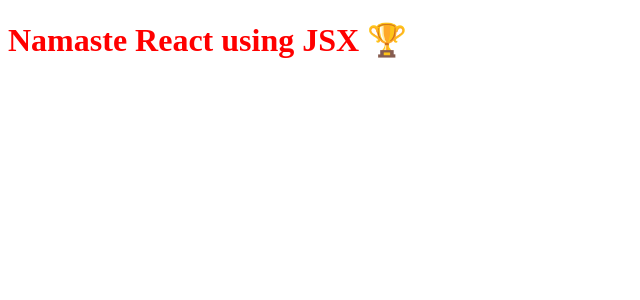
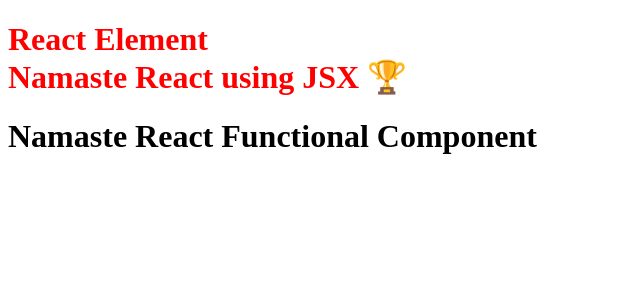
Before and after one commit to Yogesh-Krishna-Chavan/Namaste_React, a React (Vite) app: page / in a window 1280 px wide. Shown: the top 300 px of the page, without its empty margins (0-640 px from the left). Built offline with nearby package versions, Linux system fonts and the light colour scheme.

Commit message:
functional component

```diff
--- a/App.js
+++ b/App.js
@@ -8,10 +8,45 @@
 );
 
 //JSX
-const jsxHeading = <h1 id="heading">Namaste React using JSX 🏆</h1>;
 
-console.log(jsxHeading);
+const elem = <div>React Element</div>;
+
+const title = (
+  <h1 id="heading" className="head" tabIndex="5">
+    {elem}
+    Namaste React using JSX 🏆
+  </h1>
+);
+
+// React Functional component
+const Jsxheading2 = () => (
+  <h1 id="heading" className="head" tabIndex="5">
+    Namaste React using JSX 🏆
+  </h1>
+);
+
+const HeadingComponent = function () {
+  return (
+    <div>
+      <h1>Namaste React Functional component</h1>
+    </div>
+  );
+};
+
+const number = 1000;
+
+const HeadingComponent2 = () => (
+  <div id="component">
+    <h1>Namaste React Functional component</h1>
+  </div>
+);
+
+const HeadingComponent3 = () => (
+  <div>
+    {title}
+    <h1 id="container">Namaste React Functional Component</h1>
+  </div>
+);
 
 const root = ReactDOM.createRoot(document.getElementById("root"));
-
-root.render(jsxHeading);
+root.render(<HeadingComponent3 />);
```
